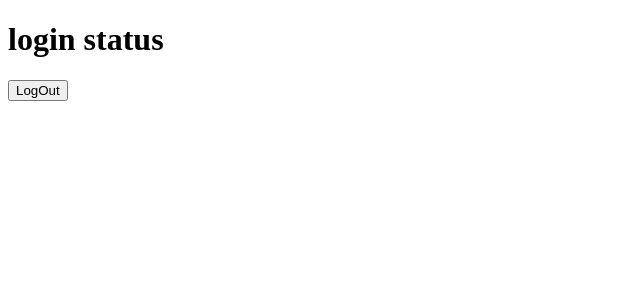
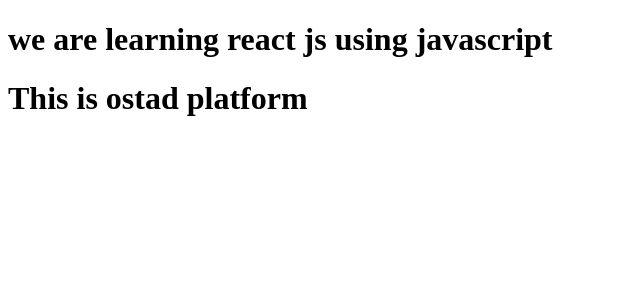
Before and after one commit to Sabibur201-Rahaman/react_first_project, a React (Vite) app: page / in a window 1280 px wide. Shown: the top 300 px of the page, without its empty margins (0-640 px from the left). Built offline with nearby package versions, Linux system fonts and the light colour scheme; the HTML template or start-up script is replaced by a standard one.

Commit message:
passing string parent to child component

```diff
--- a/src/App.jsx
+++ b/src/App.jsx
@@ -1,15 +1,9 @@
+import Hero from "./component/Hero";
 function App() {
-  const status = true;
   return(
     <div>
-      <h1>login status</h1>
-    {(()=>{
-      if(status==true){
-       return <button>LogOut</button>
-      }else{
-       return <button>LogIn</button>
-      }
-    })()}
+      <Hero title='we are learning react js using javascript'des='This is ostad platform'/>
+
     </div>
   )
 
--- /dev/null
+++ b/src/component/Hero.jsx
@@ -0,0 +1,11 @@
+import React from "react";
+
+export default function Hero(props) {
+  return (
+    <div>
+      <h1> {props.title}</h1>
+      <h1> {props.des}</h1>
+
+    </div>
+  );
+}
```
